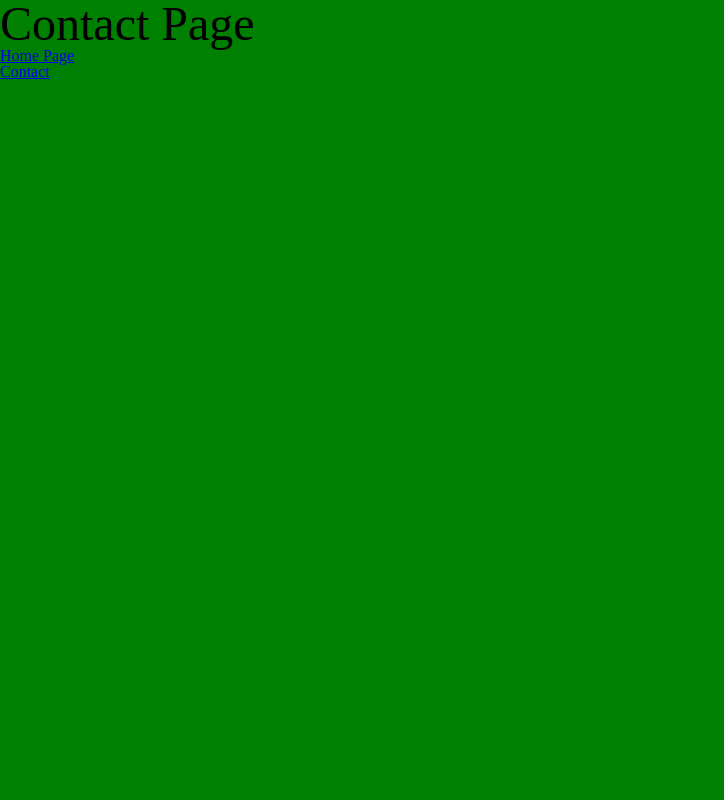
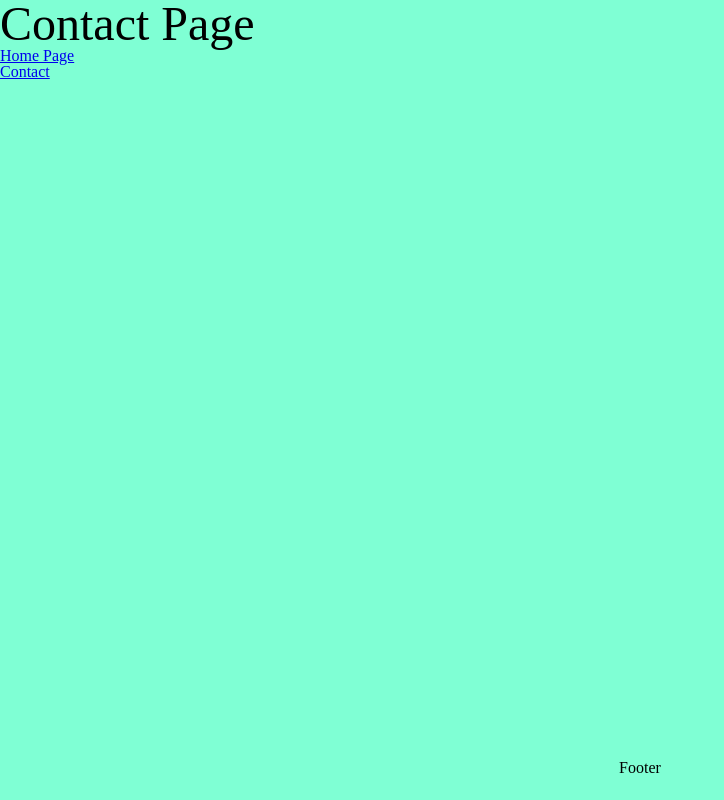
Before and after one commit to RpRun/RemyPaquier_11_2704202, a React (Create React App) app: page /contact in a window 1280 px wide. Shown: the whole page, without its empty margins (0-724 px from the left). Built offline with nearby package versions, Linux system fonts and the light colour scheme.

Commit message:
test footer

```diff
--- /dev/null
+++ b/src/components/Footer/Footer.css
@@ -0,0 +1,7 @@
+footer {
+    position: absolute;
+    width: 100%;
+    bottom: 0;
+    height: 2.5rem;
+    text-align: center;
+}
--- /dev/null
+++ b/src/components/Footer/Footer.jsx
@@ -0,0 +1,9 @@
+import React from "react";
+
+import "./Footer.css";
+
+const Footer = () => {
+  return <footer>Footer</footer>;
+};
+
+export default Footer;
--- /dev/null
+++ b/src/scss/main.scss
@@ -0,0 +1,5 @@
+$red: red;
+
+body {
+    background: blue;
+}
--- a/src/views/Contact/Contact.css
+++ b/src/views/Contact/Contact.css
@@ -1,4 +1,4 @@
 #contact {
-    background-color: green;
+    background-color: aquamarine;
     min-height: 100vh;
 }
--- a/src/views/Contact/Contact.jsx
+++ b/src/views/Contact/Contact.jsx
@@ -1,3 +1,4 @@
+import Footer from "../../components/Footer/Footer";
 import Menu from "../../components/Menu/Menu";
 import Title from "../../components/Title/Title";
 import "./Contact.css";
@@ -7,6 +8,7 @@ const Contact = () => {
     <div id="contact">
       <Title text="Contact Page" />
       <Menu />
+      <Footer />
     </div>
   );
 };
--- a/src/views/Home/Home.jsx
+++ b/src/views/Home/Home.jsx
@@ -1,3 +1,4 @@
+import Footer from "../../components/Footer/Footer";
 import Menu from "../../components/Menu/Menu";
 import Title from "../../components/Title/Title";
 import "./Home.css";
@@ -7,6 +8,7 @@ const Home = () => {
     <div id="home">
       <Title text="Home Page" />
       <Menu />
+      <Footer />
     </div>
   );
 };
```
